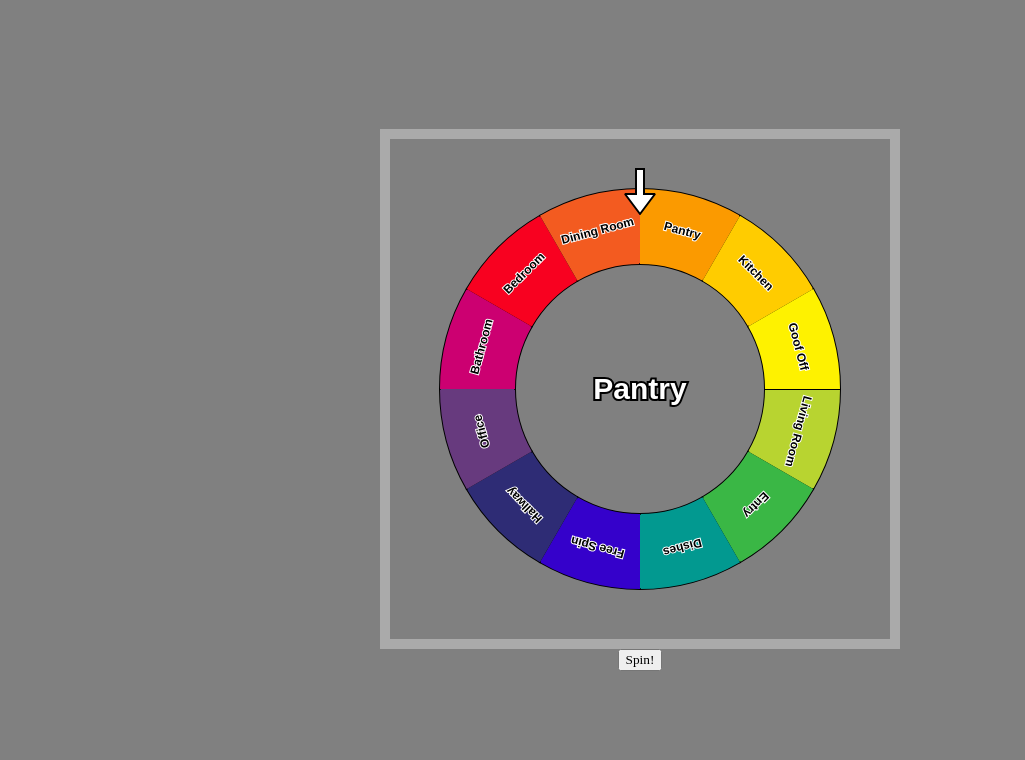
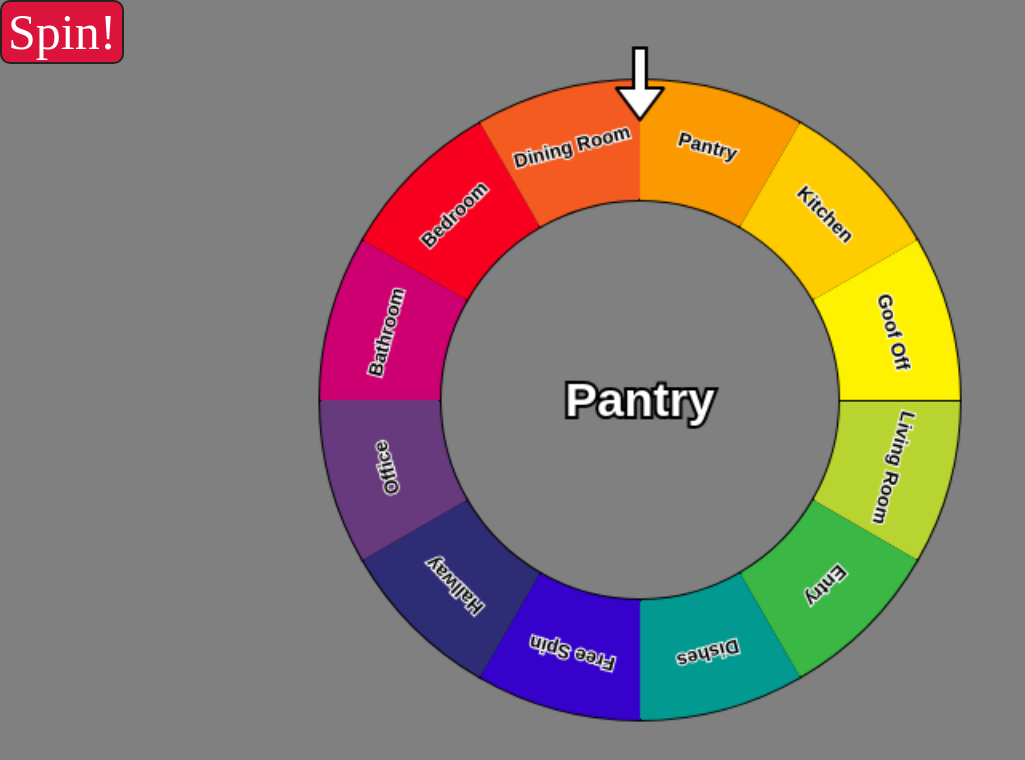
Before and after one commit to bobtheshrew/bobtheshrew.github.io, a plain HTML site: page PrizeWheel/index.html in a window 1280 px wide. Shown: the whole page, without its empty margins (0-1025 px from the left). Drawn offline with Linux system fonts and the light colour scheme; a web font is replaced by a local one.

Commit message:
scaling style added touch event stubs

```diff
--- a/PrizeWheel/index.html
+++ b/PrizeWheel/index.html
@@ -16,21 +16,42 @@ FONTS: https://www.w3schools.com/howto/howto_google_fonts.asp
     margin: 0 !important;
     padding: 0 !important;
 }
+
+canvas{
+width:100vw;
+height:100vw;
+max-height:100vh;
+max-width:100vh;
+position:absolute;
+margin:auto;
+top:0;
+right:0;
+bottom:0;
+left:0;
+z-index:0;
+//border: 10px solid #aaa;
+}
+
+input{
+    position:absolute;
+	font-size: 50px;
+	font-family: 'Agbalumo';
+	float:center;
+	color: white;
+    background: crimson;
+    border: 2px solid rgb(37, 34, 34);
+    border-radius: 10px;
+    z-index:1;
+}
 	</style>
 
 
   </head>
   <body bgcolor="grey" onload="draw();">
-    <table height="100%" width="100%">
-      <tr>
-        <td valign="middle" align="center">
-        <canvas id="wheelcanvas" style="border: 10px solid #aaa;" onmousemove="canvas_getCoordinates(event)"></canvas>
-		<br>
-		<input type="button" value="Spin!" onclick="spin();" style="font-family: 'Agbalumo';float:center;" />
+	<canvas id="wheelcanvas"  onmousemove="canvas_getCoordinates(event)"></canvas>
+<input type="button" value="Spin!" onclick="spin();"  />
 		<p id="debug"></p>
-		</td>
-      </tr>
-    </table>
+
 
   </body>
   <script type="application/javascript">
@@ -55,6 +76,14 @@ var spinTimeTotal = 0;
 const canvas = document.getElementById('wheelcanvas');
 canvas.width = 500;
 canvas.height = 500;
+
+//TODO
+//canvas.addEventListener("touchstart", handleStart);
+//canvas.addEventListener("touchend", handleEnd);
+//canvas.addEventListener("touchcancel", handleCancel);
+//canvas.addEventListener("touchmove", handleMove);
+
+
 const ctx = canvas.getContext("2d");
 const startTime = Date.now();
 
```
